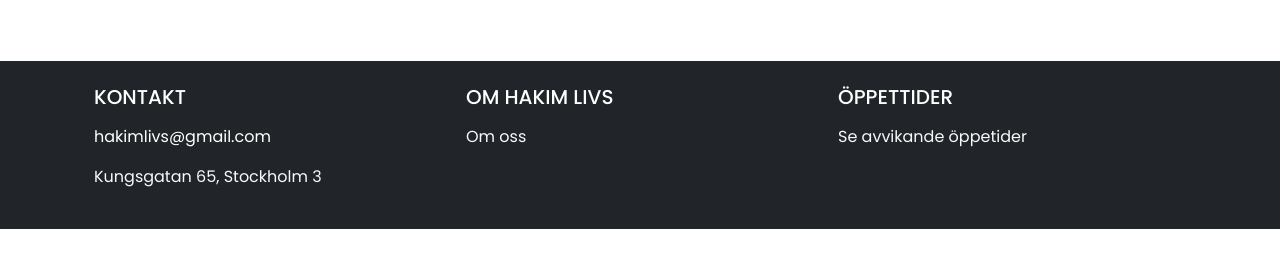
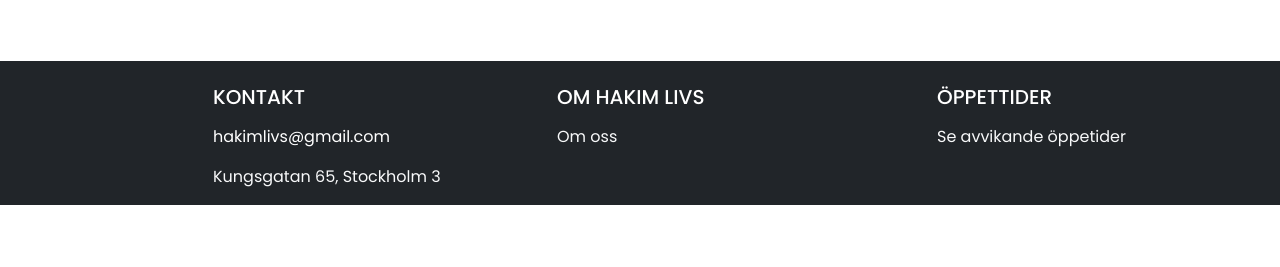
Before and after one commit to Java-Kvalit-grupp-4/hakim_webshop, a plain HTML site: page index.html in a window 1280 px wide. Shown: the part 493-760 px from the top of the page. Drawn offline with nearby package versions, Linux system fonts and the light colour scheme; no server answers.

Commit message:
Refine footer layout

```diff
--- a/index.html
+++ b/index.html
@@ -248,10 +248,12 @@
       </div>
     </div>
 
-<footer class="bg-dark text-center text-lg-start">
-      <div class="container p-4 justify-content-center">
+  <!-- footer goes here-->
+     <footer class="bg-dark text-center text-lg-start">
+      <div class="container pt-4 justify-content-center">
         <div class="row">
-          <div class="col-lg-4 col-md-12 mb-4 mb-md-0">
+          <div class="col-1"></div>
+          <div class="col-md-12 col-lg-4  mb-4 mb-md-0  ps-lg-5">
             <h5 class="text-uppercase mb-3">Kontakt</h5>
 
             <ul class="list-unstyled mb-3">
@@ -278,11 +280,11 @@
             <h5 class="text-uppercase mb-3">Om Hakim Livs</h5>
             <ul class="list-unstyled mb-3">
               <li>
-                <a href="./pages/about/index.html" class="text-light"><p>Om oss</p></a>
+                <a href="/pages/about/" class="text-light"><p>Om oss</p></a>
               </li>
             </ul>
           </div>
-          <div class="col-lg-4 col-md-12 mb-4 mb-md-0">
+          <div class="col-lg-3 col-md-12 mb-4 mb-md-0">
             <h5 class="text-uppercase mb-3">Öppettider</h5>
 
             <ul class="list-unstyled">
@@ -291,7 +293,7 @@
               </li>
 
               <li>
-                <a href="/pages/about/index.html#deviating" class="text-light"
+                <a href="/pages/about/#deviating" class="text-light"
                   ><p>Se avvikande öppetider</p></a
                 >
               </li>
```
